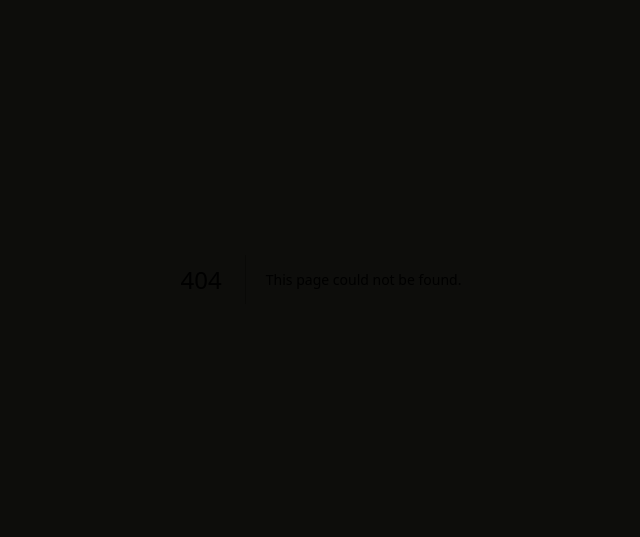
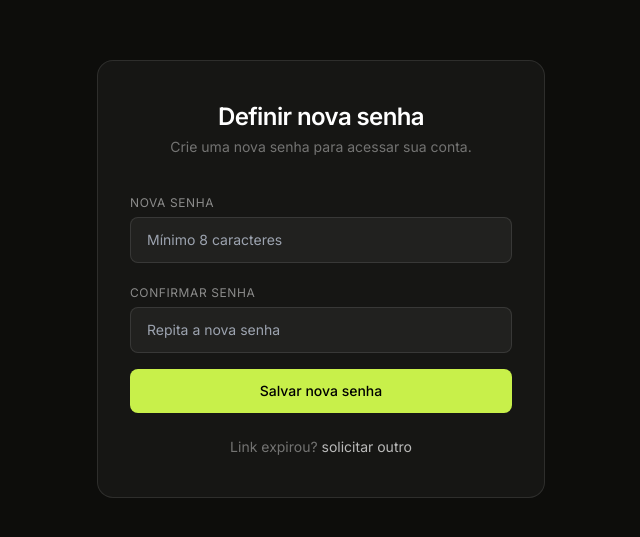
Before and after one commit to lekows/healthaxis, a Next.js app: page /auth/update-password in a window 1280 px wide. Before the commit this address had no page. Shown: the part 121-658 px from the top of the page, without its empty margins (319-959 px from the left). Built offline with nearby package versions, Linux system fonts and the light colour scheme.

Commit message:
feat: add password update page

```diff
--- /dev/null
+++ b/app/auth/update-password/page.tsx
@@ -0,0 +1,103 @@
+"use client";
+
+import Link from "next/link";
+import { useState } from "react";
+import { useRouter } from "next/navigation";
+import { createClient } from "@/lib/supabase/client";
+
+export default function UpdatePasswordPage() {
+  const router = useRouter();
+  const [password, setPassword] = useState("");
+  const [confirmPassword, setConfirmPassword] = useState("");
+  const [loading, setLoading] = useState(false);
+  const [message, setMessage] = useState("");
+  const [error, setError] = useState("");
+
+  async function handleSubmit(event: React.FormEvent) {
+    event.preventDefault();
+    setLoading(true);
+    setMessage("");
+    setError("");
+
+    if (password.length < 8) {
+      setError("A nova senha deve ter pelo menos 8 caracteres.");
+      setLoading(false);
+      return;
+    }
+
+    if (password !== confirmPassword) {
+      setError("As senhas não conferem.");
+      setLoading(false);
+      return;
+    }
+
+    const supabase = createClient();
+    const { error: updateError } = await supabase.auth.updateUser({ password });
+
+    if (updateError) {
+      setError("Não foi possível atualizar a senha. Solicite um novo link e tente novamente.");
+      setLoading(false);
+      return;
+    }
+
+    setMessage("Senha atualizada com sucesso. Redirecionando...");
+    setLoading(false);
+    router.replace("/auth/post-login");
+  }
+
+  return (
+    <div className="min-h-screen flex items-center justify-center" style={{ background: "#0D0D0B" }}>
+      <div className="w-full max-w-md px-8 py-10 rounded-2xl border border-white/10" style={{ background: "#161614" }}>
+        <div className="mb-8 text-center">
+          <h1 className="text-2xl font-semibold text-white tracking-tight">Definir nova senha</h1>
+          <p className="text-sm text-white/40 mt-1">Crie uma nova senha para acessar sua conta.</p>
+        </div>
+
+        <form onSubmit={handleSubmit} className="space-y-4">
+          <div>
+            <label className="text-xs text-white/50 uppercase tracking-wider">Nova senha</label>
+            <input
+              type="password"
+              required
+              value={password}
+              onChange={(event) => setPassword(event.target.value)}
+              className="mt-1 w-full bg-white/5 border border-white/10 rounded-lg px-4 py-3 text-white text-sm outline-none focus:border-white/30 transition-colors"
+              placeholder="Mínimo 8 caracteres"
+            />
+          </div>
+
+          <div>
+            <label className="text-xs text-white/50 uppercase tracking-wider">Confirmar senha</label>
+            <input
+              type="password"
+              required
+              value={confirmPassword}
+              onChange={(event) => setConfirmPassword(event.target.value)}
+              className="mt-1 w-full bg-white/5 border border-white/10 rounded-lg px-4 py-3 text-white text-sm outline-none focus:border-white/30 transition-colors"
+              placeholder="Repita a nova senha"
+            />
+          </div>
+
+          {message && <p className="text-sm text-center" style={{ color: "#52B788" }}>{message}</p>}
+          {error && <p className="text-red-400 text-sm text-center">{error}</p>}
+
+          <button
+            type="submit"
+            disabled={loading}
+            className="w-full py-3 rounded-lg text-sm font-medium text-black transition-opacity disabled:opacity-50"
+            style={{ background: "#C8F04A" }}
+          >
+            {loading ? "Salvando..." : "Salvar nova senha"}
+          </button>
+        </form>
+
+        <p className="mt-6 text-center text-sm text-white/40">
+          Link expirou?{" "}
+          <Link href="/auth/recover" className="text-white/70 hover:text-white transition-colors">
+            solicitar outro
+          </Link>
+        </p>
+      </div>
+    </div>
+  );
+}
```
